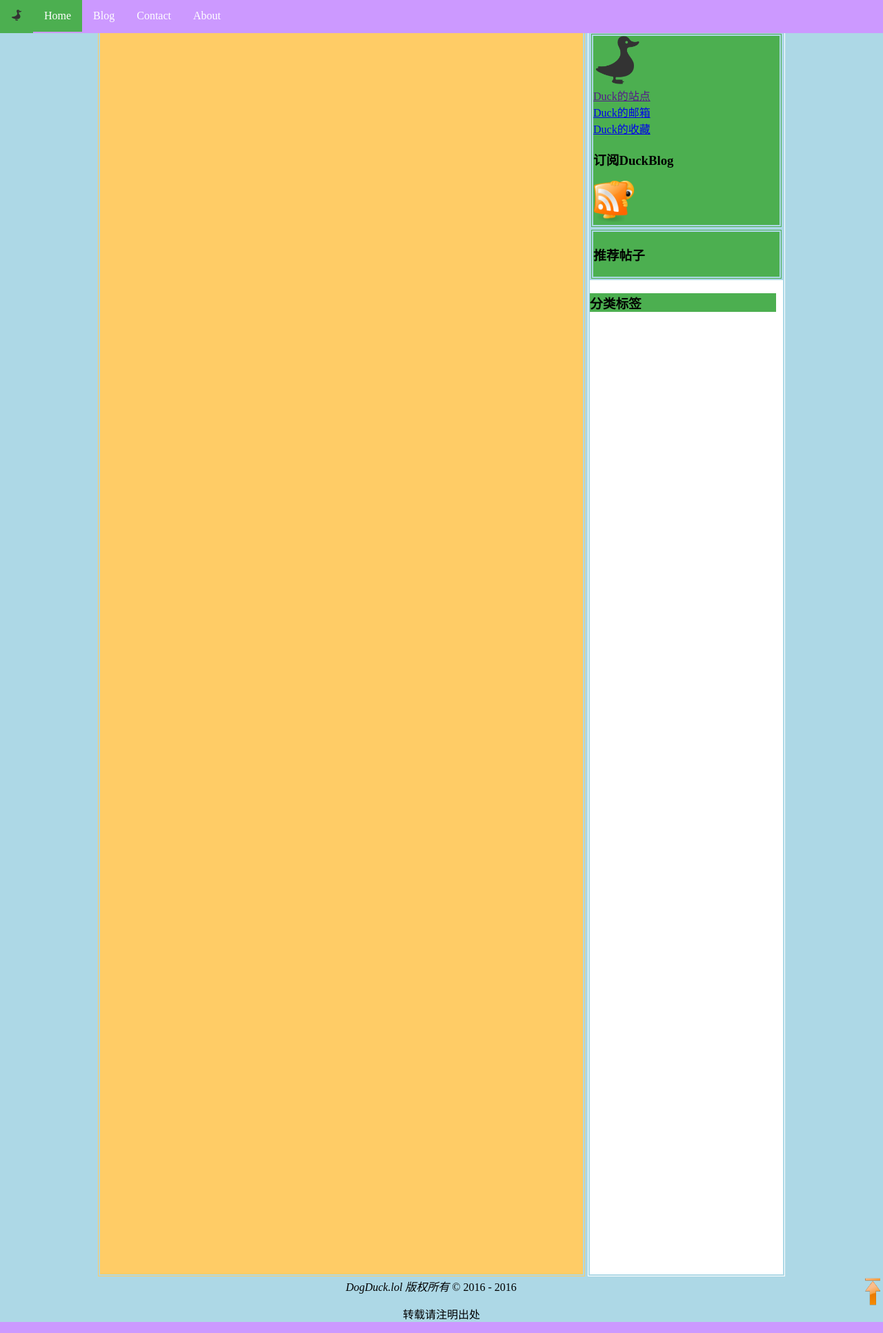
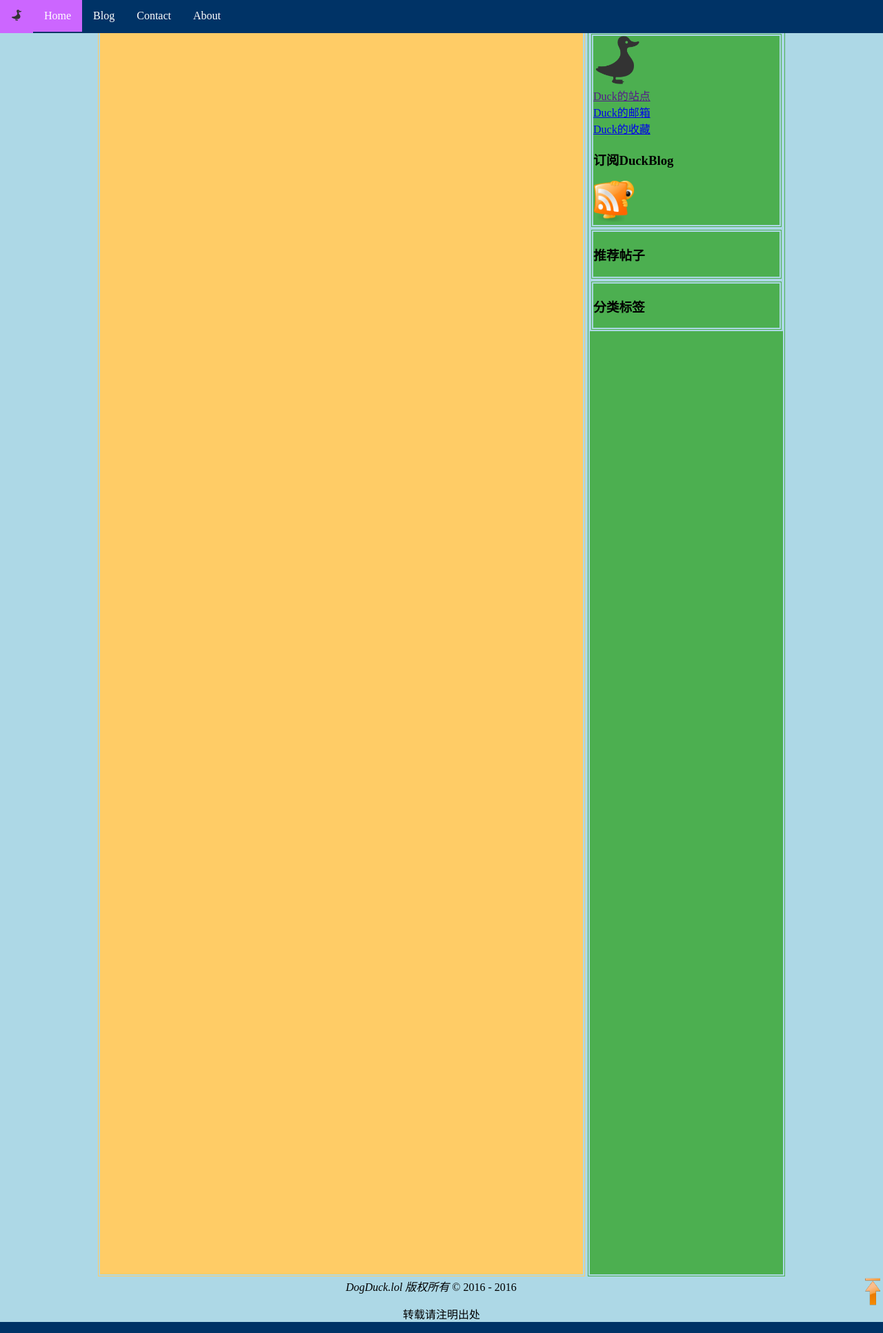
Before and after one commit to catiscat/sunWeb, a PHP site: page /base.php in a window 1280 px wide. Shown: the whole page at 69% size. Run offline with PHP 8.4, Linux system fonts and the light colour scheme.

Commit message:
change color navgation

```diff
--- a/styles/base.css
+++ b/styles/base.css
@@ -1,6 +1,6 @@
 body {
     margin:0;
-    background:#cc99ff;
+    background:#003366;
 }
 
 ul {
@@ -8,7 +8,7 @@ ul {
     margin: 0;
     padding: 0;
     overflow: hidden;
-    background-color:#cc99ff;
+    background-color:#003366;
     position: fixed;
     top: 0;
     width: 100%;
@@ -27,15 +27,15 @@ li a {
 }
 
 li a:hover:not(.active) {
-    background-color: #4CAF50;
+    background-color: #cc66ff;
 }
 
 .active {
-    background-color: #4CAF50;
+    background-color:#cc66ff;
 }
 
 li a:visited{
-    background-color: #4CAF50;
+    background-color: #cc66ff;
 }
 
 .div0{
@@ -84,7 +84,7 @@ li a:visited{
     width:280px;
     height:1800px;
     border:lightblue double 5px;
-    background-color:white;
+    background-color:#4CAF50;
     float:right;
 }
 
@@ -101,7 +101,7 @@ li a:visited{
 }
 .div6{
     width:270px;
-
+    border:lightblue double 5px;
     background-color:#4CAF50;
 }
 .bigduck{
```
